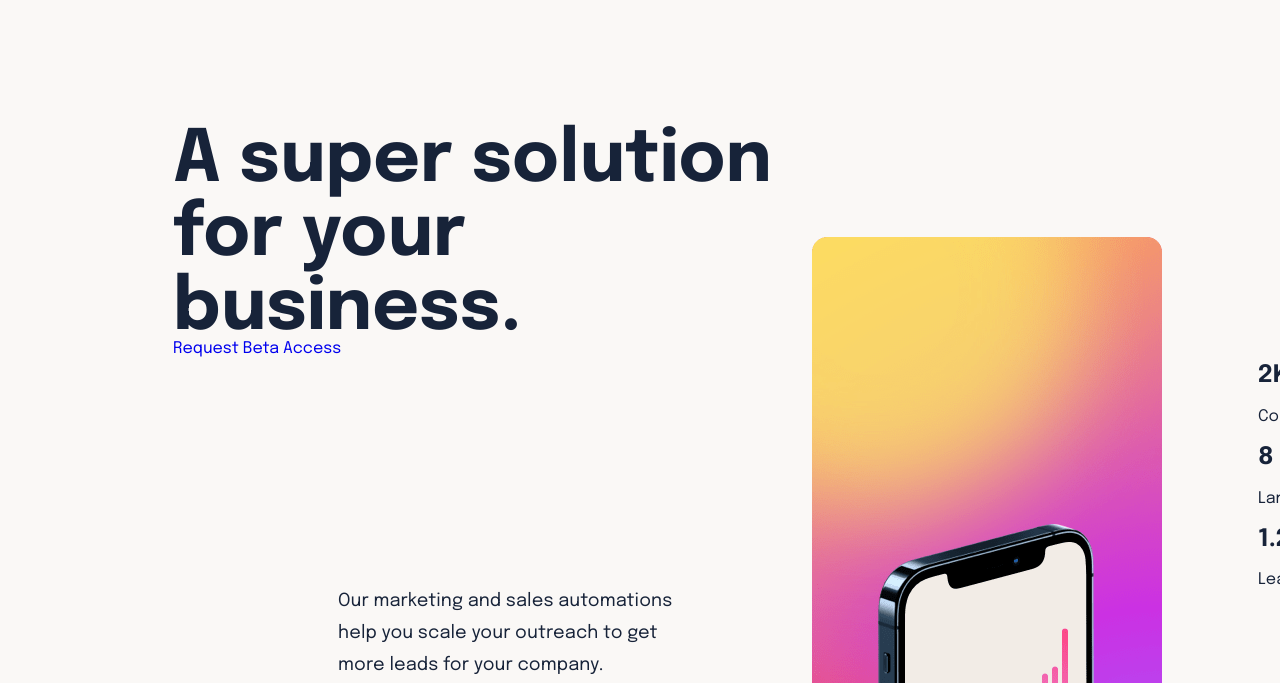
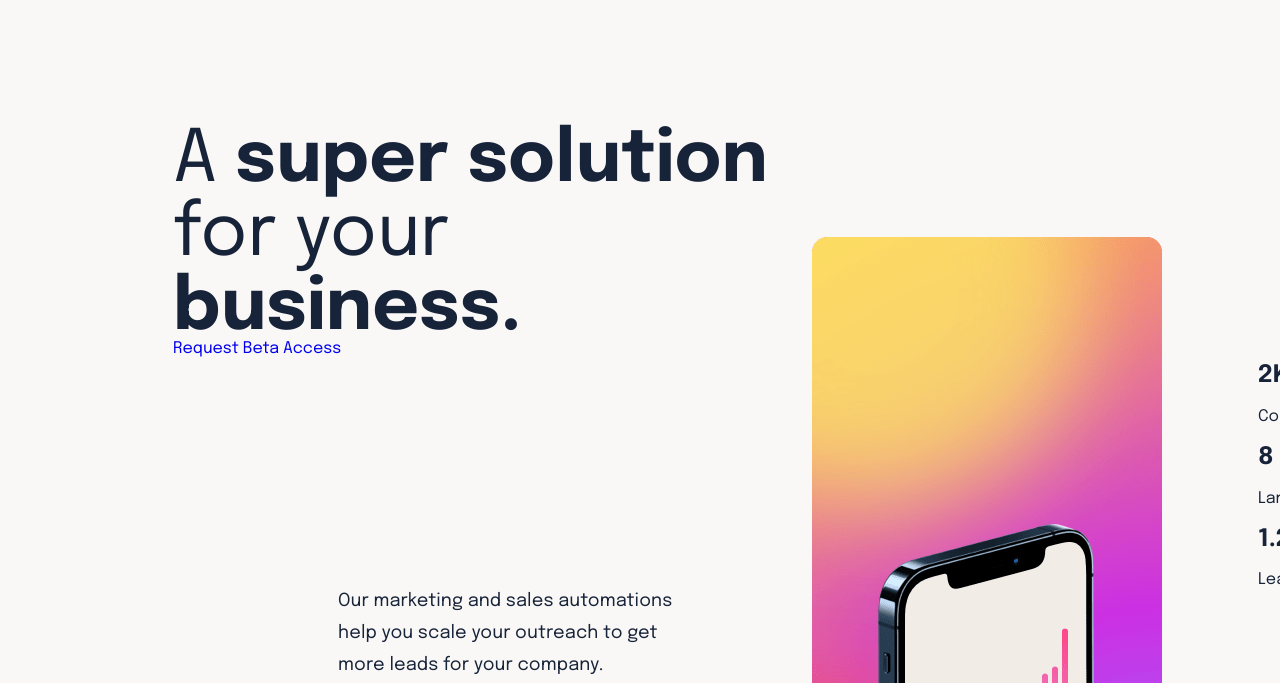
Before and after one commit to diarleth/Reto-frontend-2, a plain HTML site: page index.html in a window 1280 px wide. Shown: the part 117-800 px from the top of the page. Drawn offline with Linux system fonts and the light colour scheme.

Commit message:
arregle h1

```diff
--- a/figma.css
+++ b/figma.css
@@ -46,15 +46,17 @@ header{
     left: 165px;
     top: 173px;
 }
-.letras{
+h1{
     font-size: 72px;
-    font-weight: 700;
+    font-weight: 400;
     width: 635px;
     height: 156px;
     left: 165px;
     top: 276px;
     order: 1;
-
+}
+h1 span{
+    font-weight: 700;
 }
 .parrafo{
     font-size: 18px;
--- a/index.html
+++ b/index.html
@@ -23,7 +23,7 @@
       </div>
       <section class="container-uno">
         <div>
-          <h1 class="letras">A super solution for your business.</h1>
+          <h1 class="letras">A <span>super solution</span> for your <span>business.</span></h1>
           <p class= "parrafo">Our marketing and sales automations help you scale your outreach to
             get more leads for your company. </p>
             <div>
```
